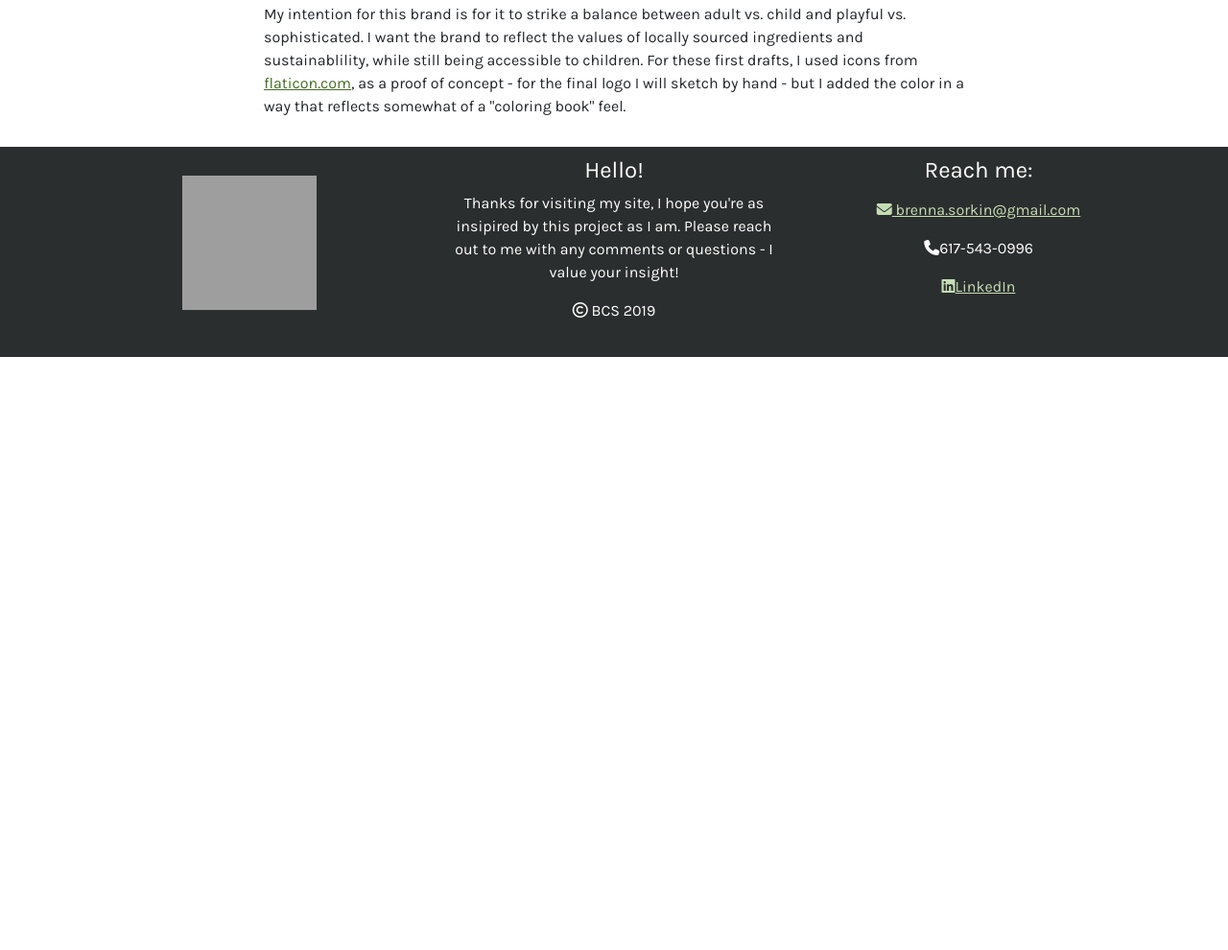
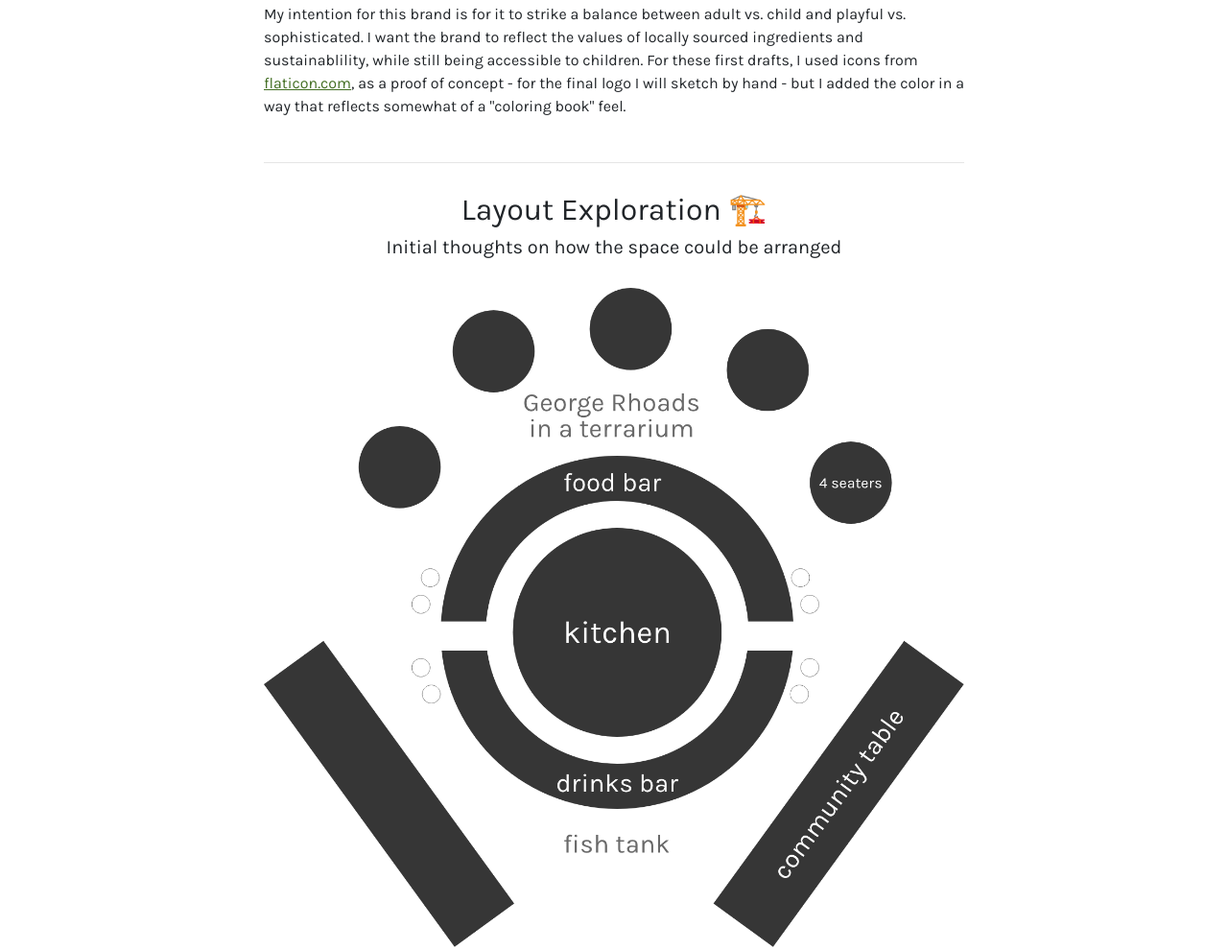
Before and after one commit to brennas22/food-experience, a plain HTML site: page index.html in a window 1280 px wide. Shown: the part 3138-4128 px from the top of the page at 96% size. Before the commit the page ends 3510 px from the top, so only its background shows below. Drawn offline with nearby package versions, Linux system fonts and the light colour scheme; grey boxes are pictures that could not be loaded.

Commit message:
addition of layout image

```diff
--- a/index.html
+++ b/index.html
@@ -174,6 +174,32 @@
 							</div>
 						</div>
 					</div>
+
+					<div class="container">
+						<div class="row">
+
+							<div class="col-sm-2">
+
+							</div>
+							<div class="col-sm-8">
+
+								<hr>
+								<div class="spacing"></div>
+								<h2 class="center">Layout Exploration 🏗️</h2>
+								<h5 class="center">Initial thoughts on how the space could be arranged</h5>
+								<div class="spacing"></div>
+								<img src="layout.png" class="img-fluid">
+								<div class="small-spacing"></div>
+
+								<div class="spacing"></div>
+
+							</div>
+							<div class="col-sm-2">
+
+							</div>
+						</div>
+					</div>
+
 					<div class="footer-minimal">
 						<div class="container">
 							<div class="row">
```
Also changed, not shown: layout.png (added).
